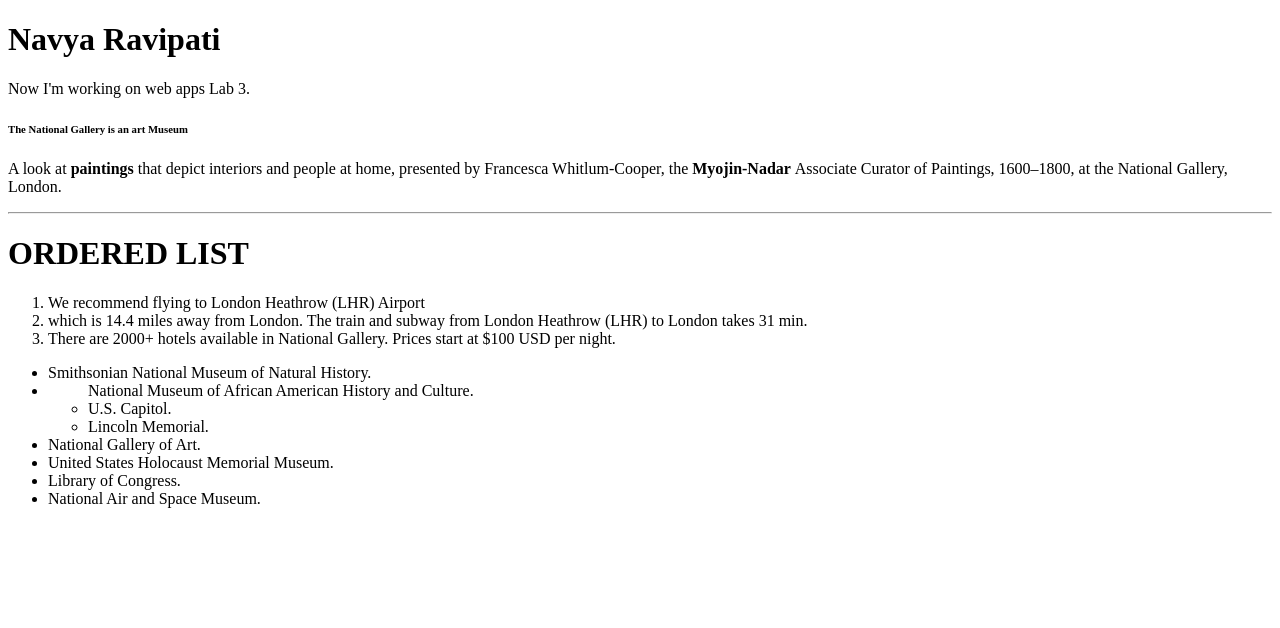
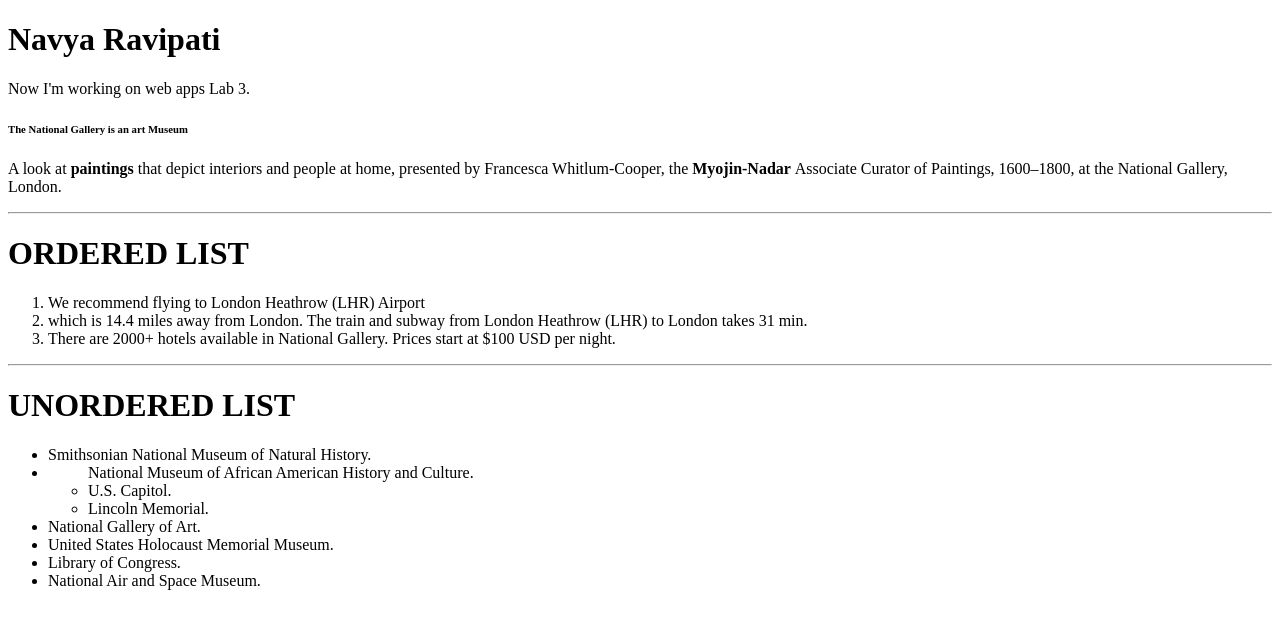
Before and after one commit to 44-563-Web-Apps-F22/44563-webapps-assignment-3-NavyaRavipati93, a plain HTML site: page index.html in a window 1280 px wide. Drawn offline with Linux system fonts and the light colour scheme.

Commit message:
added unordered list

```diff
--- a/index.html
+++ b/index.html
@@ -32,6 +32,10 @@
             There are 2000+ hotels available in National Gallery. Prices start at $100 USD per night.
         </li>
     </ol>
+    <hr />
+    <h1>
+        UNORDERED LIST
+    </h1>
     <ul>
         <li>
             Smithsonian National Museum of Natural History.
```
